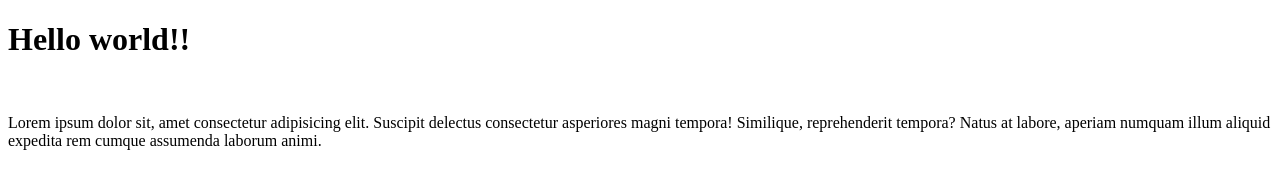
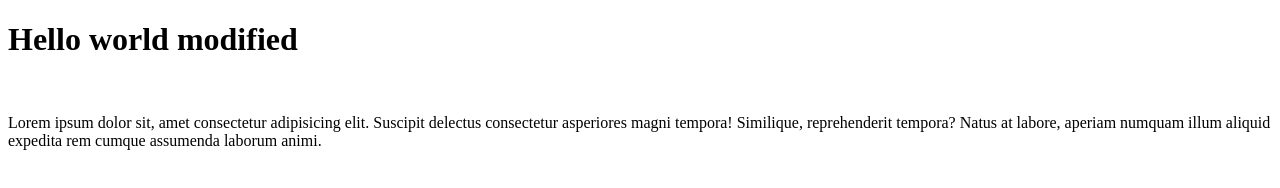
Before and after one commit to manujaco/git, a plain HTML site: page index.html in a window 1280 px wide. Drawn offline with Linux system fonts and the light colour scheme.

Commit message:
Parametrizacion del programa

```diff
--- a/index.html
+++ b/index.html
@@ -9,7 +9,7 @@
 </head>
 
 <body>
-    <h1>Hello world!!</h1><br>
+    <h1>Hello world modified</h1><br>
 
     <p>Lorem ipsum dolor sit, amet consectetur adipisicing elit. Suscipit delectus consectetur asperiores magni tempora!
         Similique, reprehenderit tempora? Natus at labore, aperiam numquam illum aliquid expedita rem cumque assumenda
```
